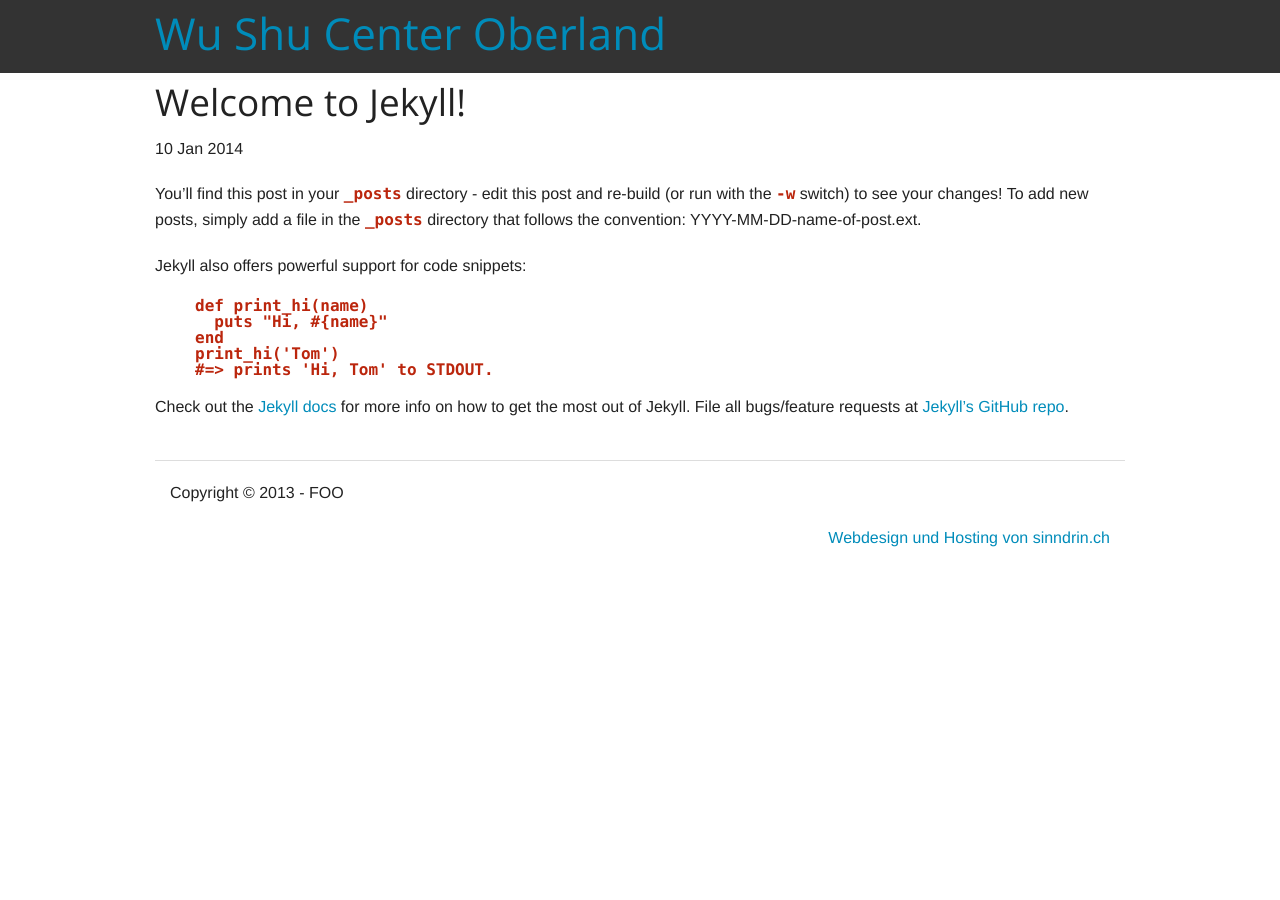
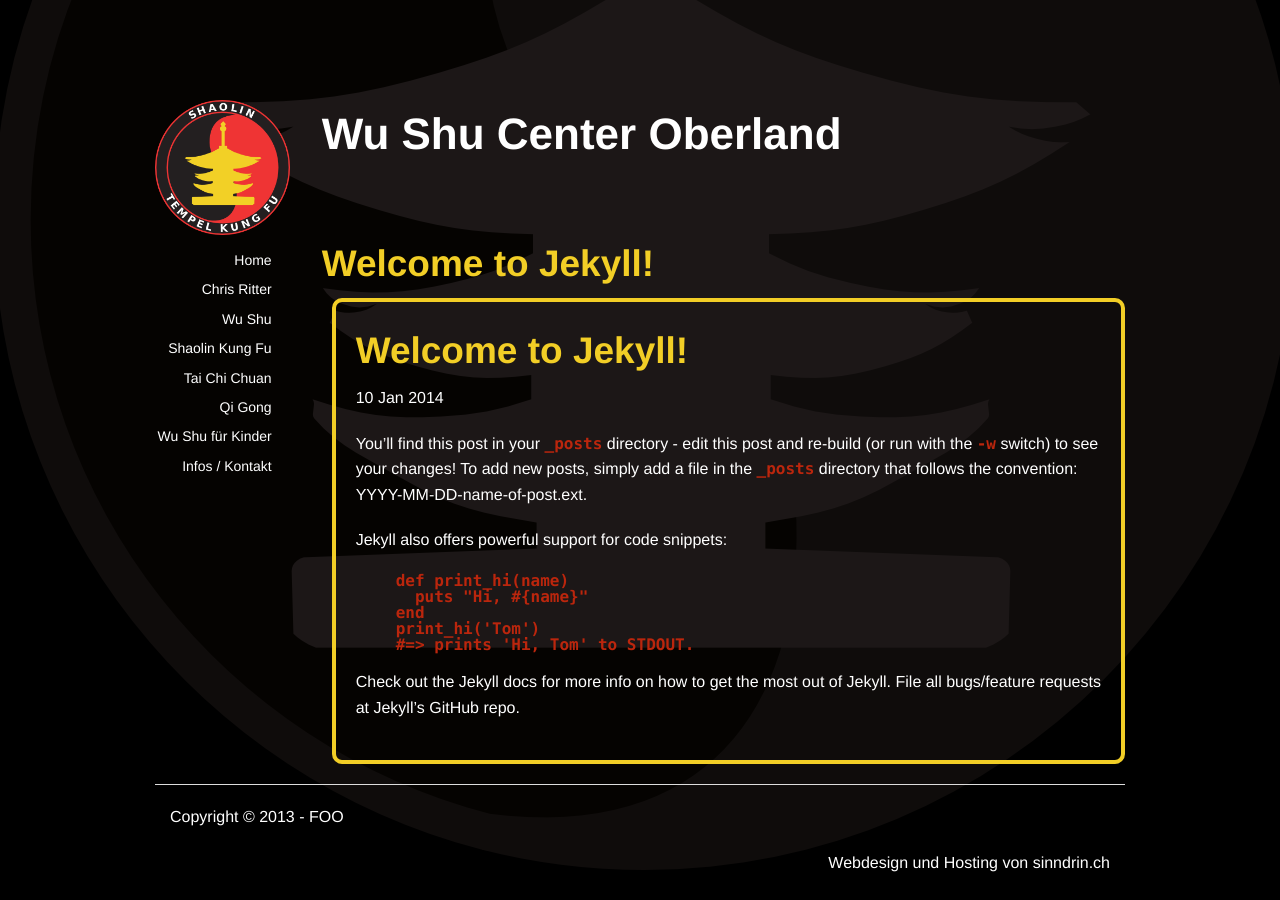
Before and after one commit to wu-shu/wu-shu.github.io, a Jekyll site: the page built from _posts/2014-01-10-welcome-to-jekyll.markdown, in a window 1280 px wide. Built offline with Jekyll 4.4.1, drawn with Linux system fonts in a browser that asks for light colours; nearby versions of some CDN libraries; library files that are not in the unit come from our copies; Markdown is read by kramdown in place of the engine named in the settings.

Commit message:
basic layout

```diff
--- /dev/null
+++ b/_includes/footer.html
@@ -0,0 +1,14 @@
+<footer class="row">
+  <div class="large-12 columns">
+    <hr/>
+
+    <div class="large-12 columns">
+      <p class="inline-block primary-color">Copyright &copy; 2013 - FOO</p>
+
+      <ul class="inline-list right">
+        <li><a href="http://fairphone.sinndrin.ch">Webdesign und Hosting von sinndrin.ch</a></li>
+      </ul>
+    </div>
+
+  </div>
+</footer>
--- a/_layouts/default.html
+++ b/_layouts/default.html
@@ -9,51 +9,53 @@
 </head>
 <body>
 
+<!-- top spacing -->
+<div class="row">
+  <div class="large-12 columns top-spacing">
+  </div>
+</div>
+
 <!-- Header -->
-<div class="contain-to-grid">
-  <div class="row">
-    <div class="large-12 columns crop">
-      <!-- Header Content -->
-      <h1>
-        <a href="/">{{ site.name }}</a>
-      </h1>
-    </div>
+<div class="row">
+  <div class="large-2 columns">
+    <a href="/"><img src="/images/logo-250px.png" alt="Wu Shu" width="135px"></a>
+  </div>
+  <div class="large-10 columns">
+    <h1>Wu Shu Center Oberland</h1>
   </div>
 </div>
 
 
-<!-- Navigation -->
-<div class="contain-to-grid">
-
-</div>
-
-<!-- End Top Bar -->
-
-<!-- Content -->
+<!-- body -->
 <div class="row">
-  <div class="large-12 columns content">
-    {{ content }}
+  <!-- Navigation -->
+  <div class="large-2 columns">
+    <ul class="side-nav">
+      <li><a href="/">Home</a></li>
+      <li><a href="/chris-ritter/">Chris Ritter</a></li>
+      <li><a href="/wu-shu/">Wu Shu</a></li>
+      <li><a href="/shaolin-kung-fu/">Shaolin Kung Fu</a></li>
+      <li><a href="/tai-chi-chuan/">Tai Chi Chuan</a></li>
+      <li><a href="/qi-gong/">Qi Gong</a></li>
+      <li><a href="/wu-shu-fuer-kinder/">Wu Shu für Kinder</a></li>
+      <li><a href="/infos-kontakt/">Infos / Kontakt</a></li>
+    </ul>
+  </div>
+  <!-- Content -->
+  <div class="large-10 columns content">
+    <div class="content-title">
+      <h2>{{ page.title}}</h2>
+    </div>
+    <div class="content-body">
+      {{ content }}
+    </div>
   </div>
 </div>
 
 <!-- End Content -->
 
 <!-- Footer -->
-
-<footer class="row">
-  <div class="large-12 columns">
-    <hr/>
-
-    <div class="large-12 columns">
-      <p class="inline-block primary-color">Copyright &copy; 2013 - FOO</p>
-
-      <ul class="inline-list right">
-        <li><a href="http://fairphone.sinndrin.ch">Webdesign und Hosting von sinndrin.ch</a></li>
-      </ul>
-    </div>
-
-  </div>
-</footer>
+{% include footer.html %}
 
 <script src="/bower_components/jquery/jquery.js"></script>
 <script src="/bower_components/foundation/js/foundation.min.js"></script>
--- a/scss/app.scss
+++ b/scss/app.scss
@@ -1,5 +1,6 @@
 @import "settings";
 @import "foundation";
+@import "custom";
 
 // Or selectively include components
 // @import
```
Also changed, not shown: TODO-SWF-TO-HTML.html (added, +104 -0 lines), _layouts/splashscreen.html (added, +62 -0 lines), chris-ritter/index.md (added, +11 -0 lines), infos-kontakt/index.md (added, +4 -0 lines), qi-gong/index.md (added, +8 -0 lines), scss/_custom.scss (added, +39 -0 lines), scss/_settings.scss (+17 -4 lines), shaolin-kung-fu/index.md (added, +8 -0 lines), tai-chi-chuan/index.md (added, +10 -0 lines), wu-shu-fuer-kinder/index.md (added, +6 -0 lines), wu-shu/index.md (added, +12 -0 lines), README.md, _includes/navigation.html (added), css/app.css, 3 more files.
